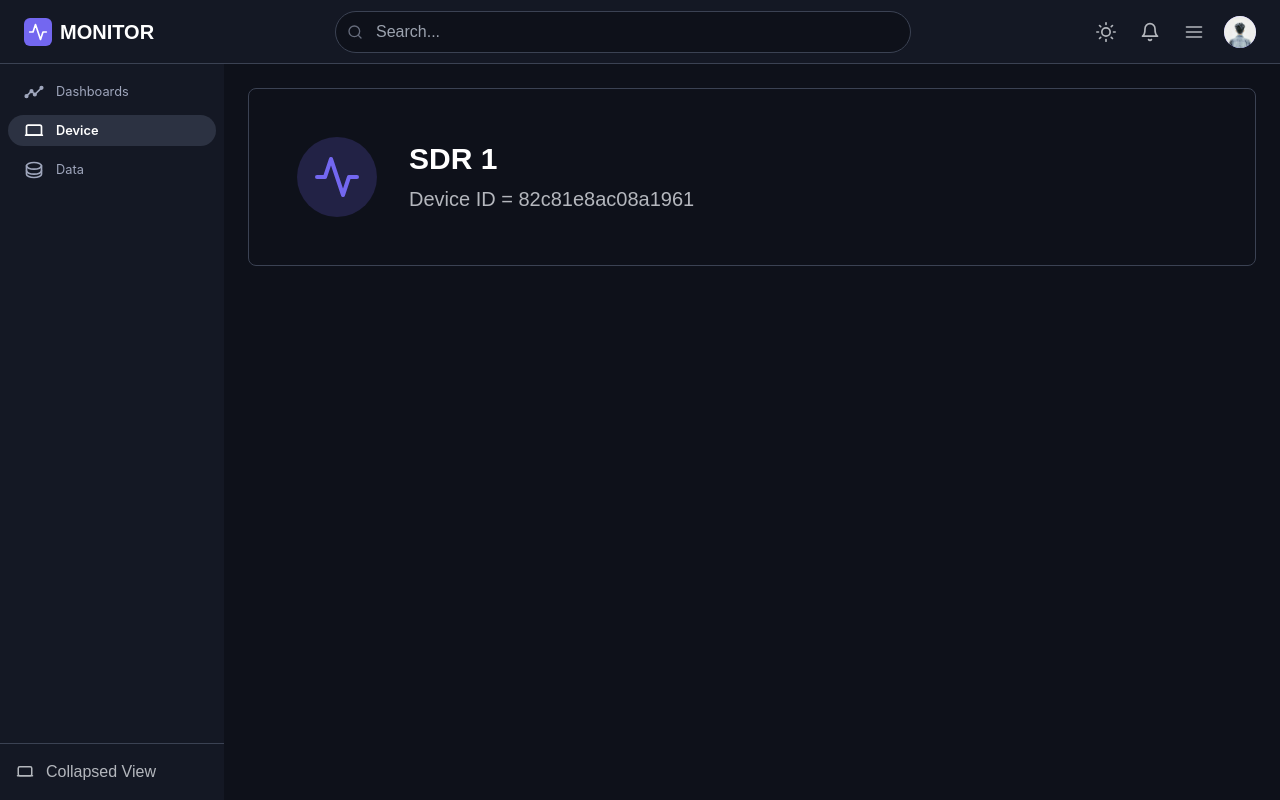
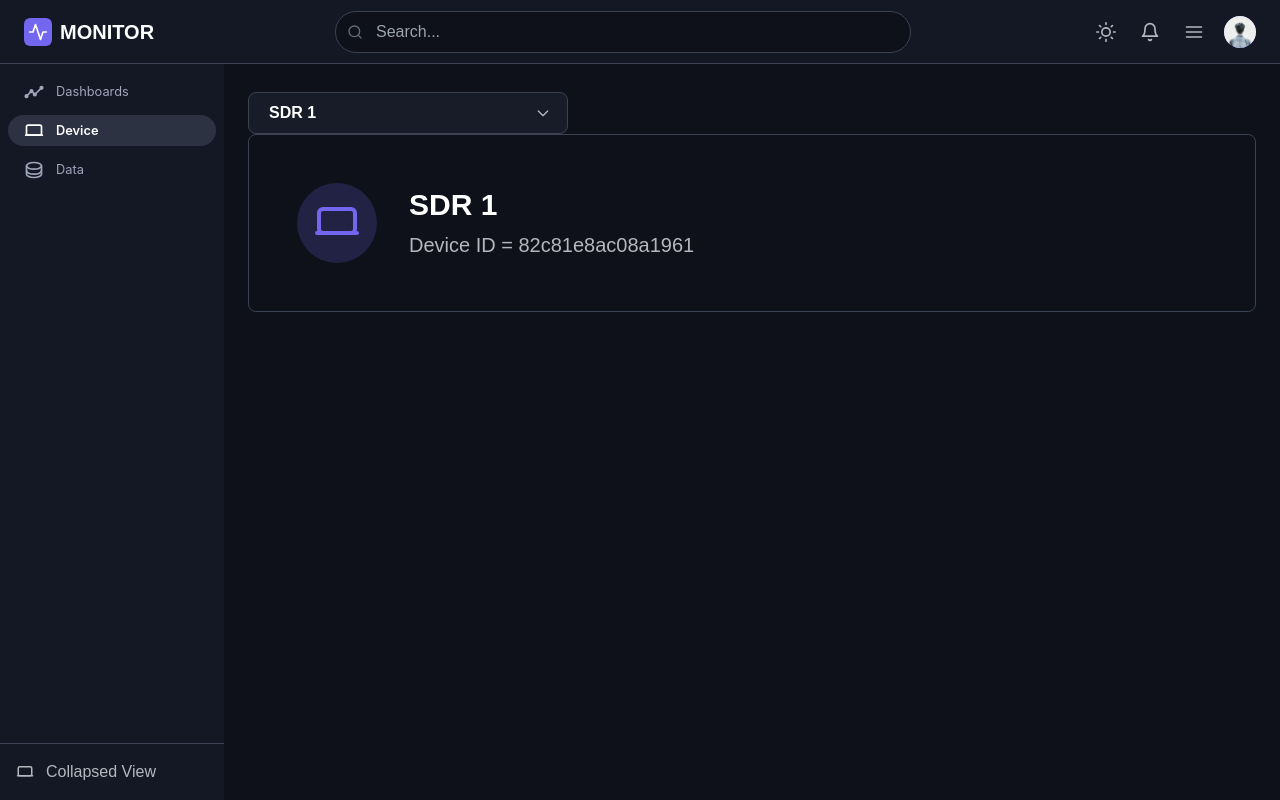
Before and after one commit to nad-if/proyek_ta__nadif, a Next.js app: page /device in a window 1280 px wide. Built offline with nearby package versions, Linux system fonts and the light colour scheme.

Commit message:
fix: device

```diff
--- a/app/device/page.tsx
+++ b/app/device/page.tsx
@@ -17,7 +17,7 @@ import {
   BarChart,
   Bar
 } from 'recharts';
-import { useState } from 'react';
+import { useState, useRef, useEffect } from 'react';
 
 // Data untuk grafik
 const salesData = [
@@ -50,10 +50,64 @@ const newCustomerData = [
   { name: '07 May', value: 160 },
 ];
 
-function DeviceSubmenu() {
-  // Dropdown device
-  const [selectedDevice, setSelectedDevice] = useState('SDR 1');
+// Hapus DeviceSubmenu lama dan ganti dengan versi baru yang menggunakan DeviceDropdown
+function DeviceDropdown({ selected, onSelect }: { selected: string, onSelect: (val: string) => void }) {
+  const [open, setOpen] = useState(false);
+  const dropdownRef = useRef<HTMLDivElement>(null);
   const devices = ['SDR 1', 'SDR 2'];
+
+  useEffect(() => {
+    function handleClickOutside(event: MouseEvent) {
+      if (dropdownRef.current && !dropdownRef.current.contains(event.target as Node)) {
+        setOpen(false);
+      }
+    }
+    if (open) {
+      document.addEventListener('mousedown', handleClickOutside);
+    } else {
+      document.removeEventListener('mousedown', handleClickOutside);
+    }
+    return () => {
+      document.removeEventListener('mousedown', handleClickOutside);
+    };
+  }, [open]);
+
+  return (
+    <div className="relative mt-1 w-full max-w-xs" ref={dropdownRef}>
+      <button
+        className={`w-full text-left bg-[#181b28] border ${open ? 'border-[#3b82f6]' : 'border-[#3B4253]'} focus:border-[#3b82f6] text-white font-semibold text-base py-2 pl-5 pr-4 rounded-lg flex items-center justify-between transition-colors duration-150 outline-none`}
+        onClick={() => setOpen((prev) => !prev)}
+        type="button"
+        tabIndex={0}
+      >
+        {selected || 'Select Device'}
+        <svg className="ml-2 w-4 h-4 text-[#B4B7BD]" fill="none" stroke="currentColor" strokeWidth="2" viewBox="0 0 24 24">
+          <path strokeLinecap="round" strokeLinejoin="round" d="M19 9l-7 7-7-7" />
+        </svg>
+      </button>
+      {open && (
+        <div className="absolute left-0 mt-2 w-full bg-[#181b28] border border-[#3B4253] rounded-lg z-10">
+          {devices.map((device) => (
+            <button
+              key={device}
+              className={`block w-full text-left px-5 py-2 text-white font-normal text-base hover:bg-[#3b82f6]/30 focus:bg-[#3b82f6]/30 transition-colors duration-100 ${selected === device ? 'font-semibold' : ''}`}
+              onClick={() => {
+                onSelect(device);
+                setOpen(false);
+              }}
+              type="button"
+            >
+              {device}
+            </button>
+          ))}
+        </div>
+      )}
+    </div>
+  );
+}
+
+// Ubah DeviceSubmenu agar menerima selectedDevice dari props, bukan dari state lokal
+function DeviceSubmenu({ selectedDevice }: { selectedDevice: string }) {
   // Generate random device ID setiap render
   function generateRandomId() {
     return Array.from({ length: 16 }, () => Math.floor(Math.random() * 16).toString(16)).join('');
@@ -63,19 +117,15 @@ function DeviceSubmenu() {
     <div className="w-full">
       <div className="bg-[#0e111a] border border-[#3B4253] rounded-lg flex items-center p-12 mb-6 w-full">
         <div className="w-20 h-20 bg-[#7367F0]/20 rounded-full flex items-center justify-center mr-8">
-          <FiActivity className="w-12 h-12 text-[#7367F0]" />
+          {/* Ganti ikon dengan SVG laptop outline */}
+          <svg width="48" height="48" viewBox="0 0 24 24" fill="none" stroke="#7367F0" strokeWidth="2" strokeLinecap="round" strokeLinejoin="round">
+            <rect x="3" y="5" width="18" height="12" rx="2" />
+            <path d="M2 17h20" />
+          </svg>
         </div>
         <div>
           <div className="flex items-center mb-2">
-            <select
-              className="bg-transparent text-white font-bold text-3xl outline-none appearance-none pr-6"
-              value={selectedDevice}
-              onChange={e => setSelectedDevice(e.target.value)}
-            >
-              {devices.map(device => (
-                <option key={device} value={device} className="text-black">{device}</option>
-              ))}
-            </select>
+            <span className="text-white font-bold text-3xl">{selectedDevice}</span>
           </div>
           <div className="text-[#B4B7BD] text-xl">Device ID = {deviceId}</div>
         </div>
@@ -85,6 +135,7 @@ function DeviceSubmenu() {
 }
 
 export default function Device() {
+  const [selectedDevice, setSelectedDevice] = useState('SDR 1');
   return (
     <div className="flex flex-col h-screen bg-[#0e111a]">
       {/* Header */}
@@ -130,8 +181,10 @@ export default function Device() {
         {/* Main Content */}
         <main className="flex-1 flex flex-col overflow-hidden">
           <div className="flex-1 overflow-auto p-6">
-            {/* Hanya tampilkan DeviceSubmenu */}
-            <DeviceSubmenu />
+            {/* Dropdown di atas DeviceSubmenu */}
+            <DeviceDropdown selected={selectedDevice} onSelect={setSelectedDevice} />
+            {/* DeviceSubmenu menerima selectedDevice sebagai prop */}
+            <DeviceSubmenu selectedDevice={selectedDevice} />
           </div>
         </main>
       </div>
```
